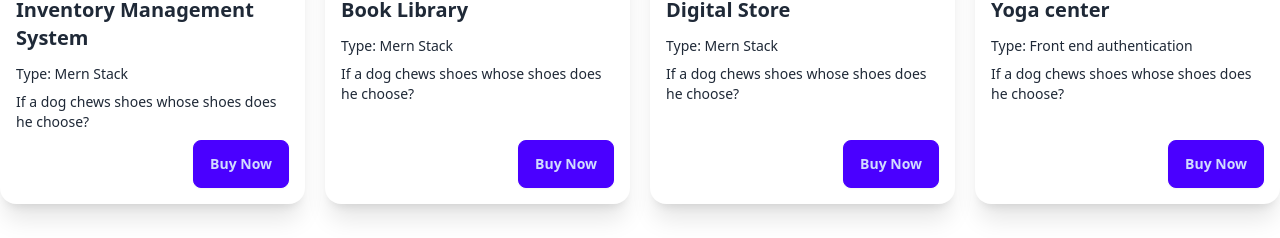
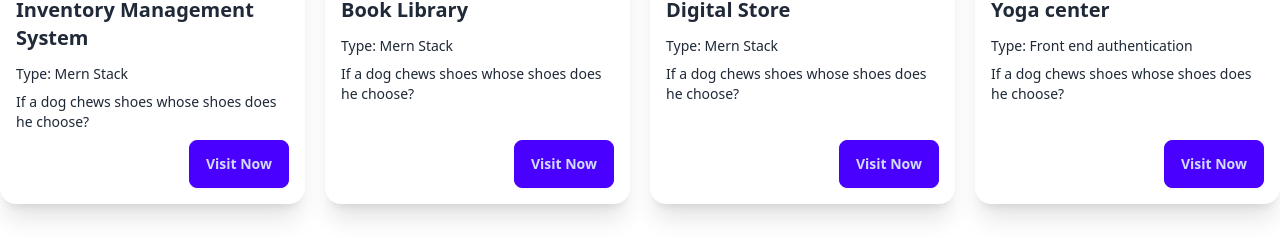
Before and after one commit to Nazmul-Hasan-Shadin/dev-portfolio, a React (Vite) app: page / in a window 1280 px wide. Shown: the part 1714-1952 px from the top of the page. Built offline with nearby package versions, Linux system fonts and the light colour scheme.

Commit message:
project live link has added

```diff
--- a/public/project.json
+++ b/public/project.json
@@ -2,13 +2,15 @@
     {   "name":"Inventory Management System",
         "image":"https://i.ibb.co/xhcHxBW/inventory.png",
         "type":"Mern Stack",
-         "details": "Inventory Management System is project that provide user to create shop manage shop "
+         "details": "Inventory Management System is project that provide user to create shop manage shop ",
+         "links":"https://inventory-management-system7.web.app/"
 
     },
     {   "name":"Book Library",
         "image":"https://i.ibb.co/NTzMpsq/book.png",
         "type":"Mern Stack",
-        "details": "Book Library from here user can borrow book after borrow it will update system stock and quantity and more functionality"
+        "details": "Book Library from here user can borrow book after borrow it will update system stock and quantity and more functionality",
+        "links":"https://book-library2.firebaseapp.com/"
 
 
     },
@@ -16,12 +18,14 @@
         "name":"Digital Store",
         "image":"https://i.ibb.co/b2qY8ZP/Screenshot-from-2023-12-12-14-57-52.png",
         "type":"Mern Stack",
-        "details": "This is digital store site . You can puchased anything from here by chossing different category"
+        "details": "This is digital store site . You can puchased anything from here by chossing different category",
+        "links":"https://technology-electronics1.web.app/"
     },
     {
         "name":"Yoga center",
         "image": "https://i.ibb.co/8cd0Kn4/Screenshot-from-2023-12-12-15-13-31.png",
         "type": "Front end authentication",
-        "details": "Here is specifie the Beneifet of yoga and diverse trainer are available to free or paid trained you."
+        "details": "Here is specifie the Beneifet of yoga and diverse trainer are available to free or paid trained you.",
+        "links":"https://yoga-center-cb96f.web.app/"
     }
 ]
--- a/src/Pages/Home/Projects/Project.jsx
+++ b/src/Pages/Home/Projects/Project.jsx
@@ -1,6 +1,8 @@
+import { Link } from "react-router-dom";
 
 
 const Project = ({allproject}) => {
+  console.log(allproject.links)
     return (
 <div className="card card-compact bg-base-100 shadow-xl">
   <figure><img className="h-[230px]" src={allproject?.image} alt="Shoes" /></figure>
@@ -10,7 +12,7 @@ const Project = ({allproject}) => {
     <span>Type: {allproject?.type}</span>
     <p>If a dog chews shoes whose shoes does he choose?</p>
     <div className="card-actions justify-end">
-      <button className="btn btn-primary">Buy Now</button>
+     <Link to={allproject?.links}> <button className="btn btn-primary"> Visit Now </button></Link>
     </div>
   </div>
 </div>
```
